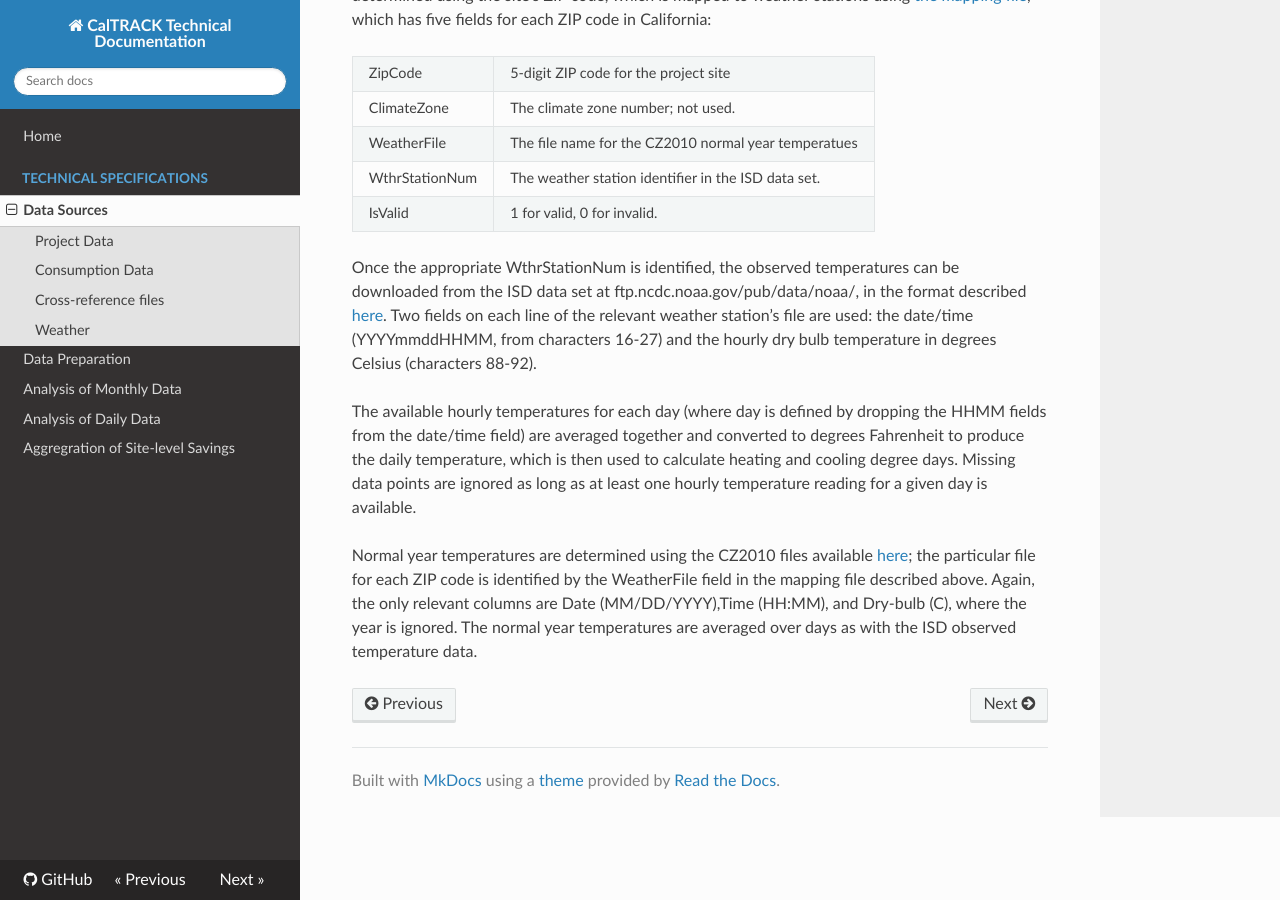
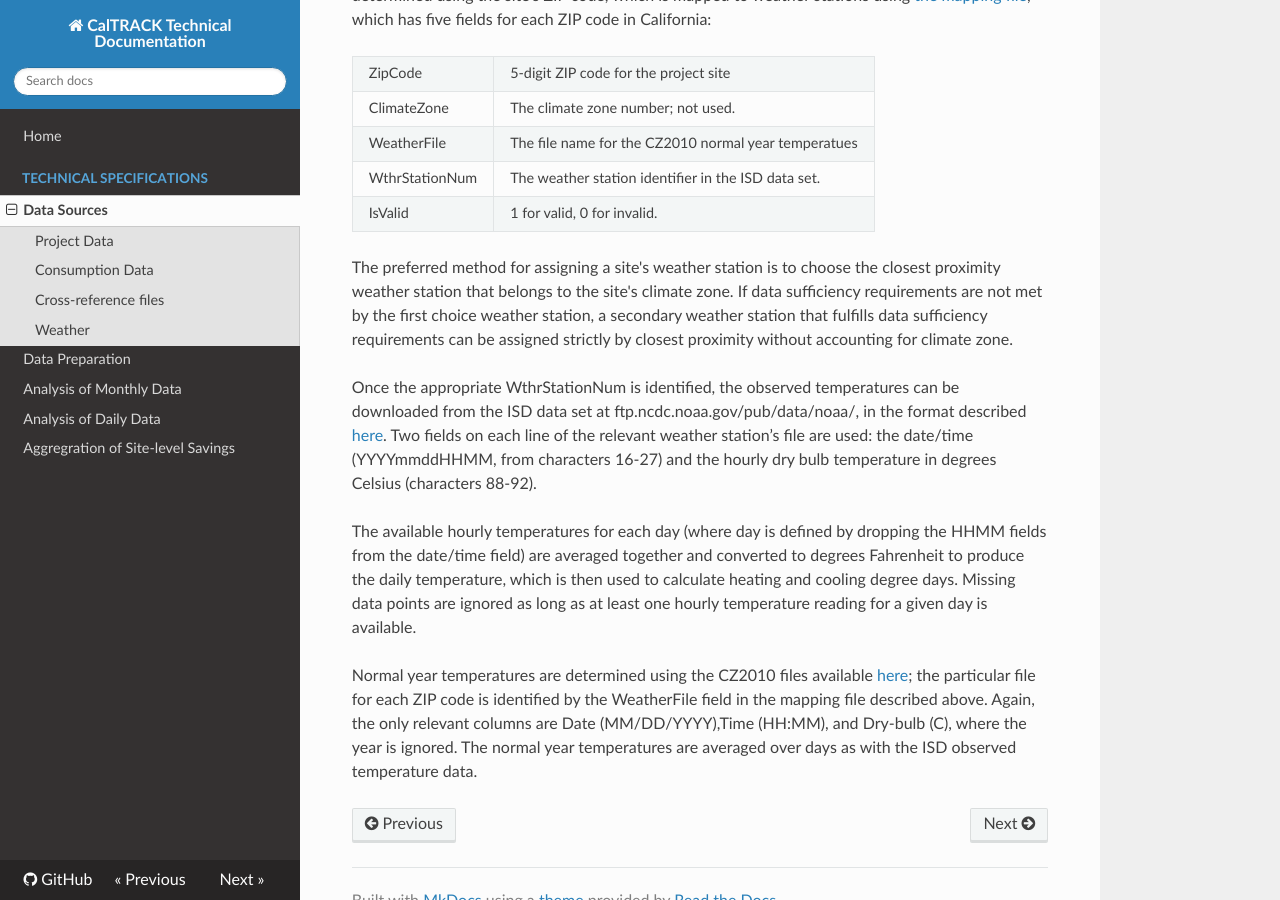
Before and after one commit to openeemeter/caltrack, an MkDocs documentation site: the page built from docs/v1.0/data-sources/README.md, in a window 1280 px wide and 900 px high, scrolled down 1740 px. Built offline with MkDocs 1.6.1, drawn with Linux system fonts in a browser that asks for light colours; nearby versions of some CDN libraries; old or Windows-style settings are respelled for this version of MkDocs.

Commit message:
Update README.md

```diff
--- a/docs/v1.0/data-sources/README.md
+++ b/docs/v1.0/data-sources/README.md
@@ -131,6 +131,7 @@ Both actual observed weather data and normal year weather data are used in the C
   </tr>
 </table>
 
+The preferred method for assigning a site's weather station is to choose the closest proximity weather station that belongs to the site's climate zone. If data sufficiency requirements are not met by the first choice weather station, a secondary weather station that fulfills data sufficiency requirements can be assigned strictly by closest proximity without accounting for climate zone.
 
 Once the appropriate WthrStationNum is identified, the observed temperatures can be downloaded from the ISD data set at ftp.ncdc.noaa.gov/pub/data/noaa/, in the format described [here](https://www1.ncdc.noaa.gov/pub/data/ish/ish-format-document.pdf). Two fields on each line of the relevant weather station’s file are used: the date/time (YYYYmmddHHMM, from characters 16-27) and the hourly dry bulb temperature in degrees Celsius (characters 88-92).
 
```
